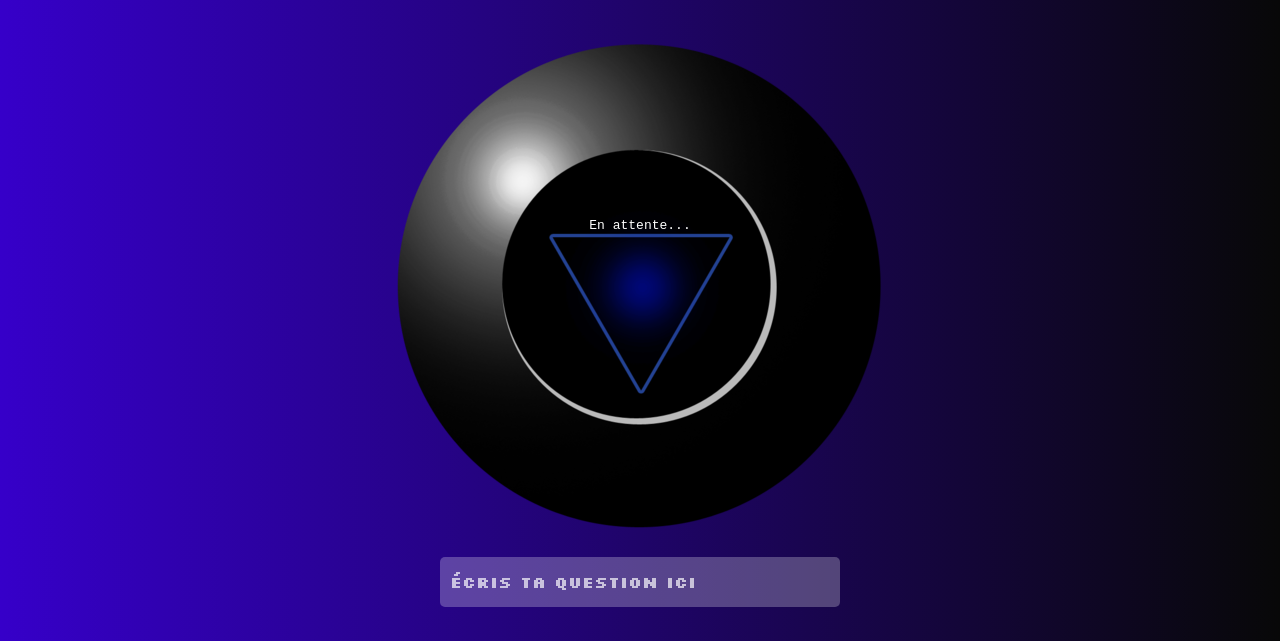
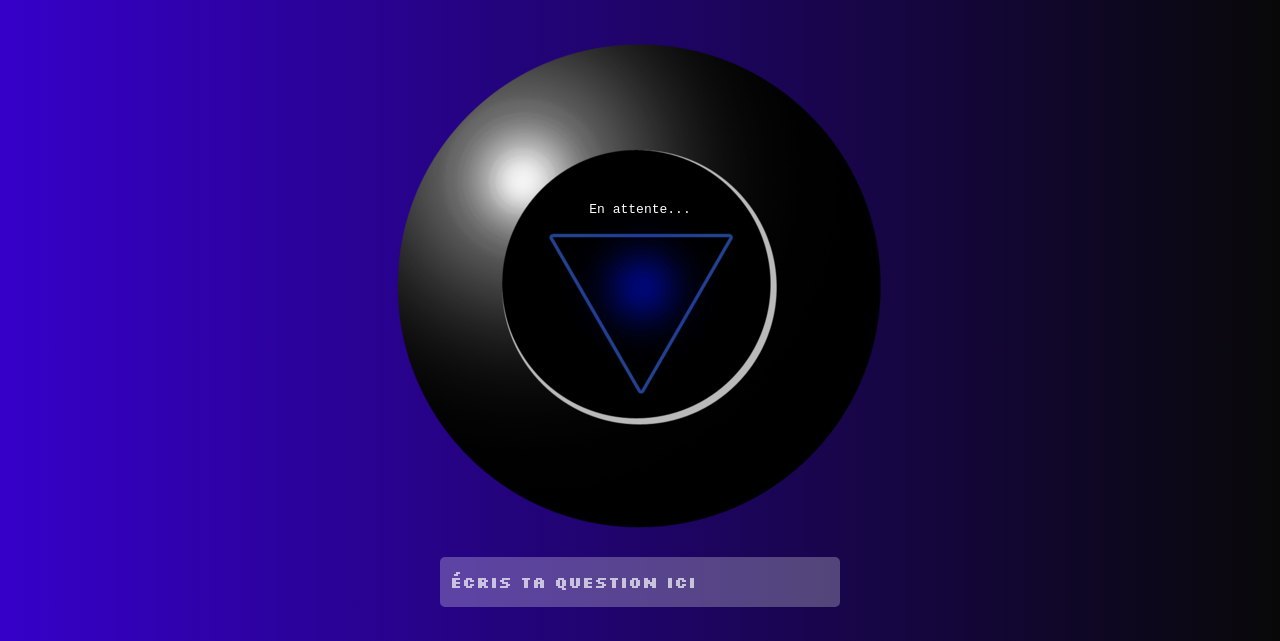
Before and after one commit to Ainkra/8ball, a plain HTML site: page index.html in a window 1280 px wide. Shown: the part 159-800 px from the top of the page. Drawn offline with Linux system fonts and the light colour scheme; a web font is replaced by a local one.

Commit message:
fix() Bad align answer

```diff
--- a/style.css
+++ b/style.css
@@ -49,7 +49,7 @@ h3 {
     z-index: 1;
     position: absolute;
     text-align: right;
-    top: 48%;
+    top: 46%;
     left: 50%;
     transform: translate(-50%, -50%);
     font-family: 'Courier New', Courier, monospace;
```
Also changed, not shown: index.html (line endings or trailing spaces).
